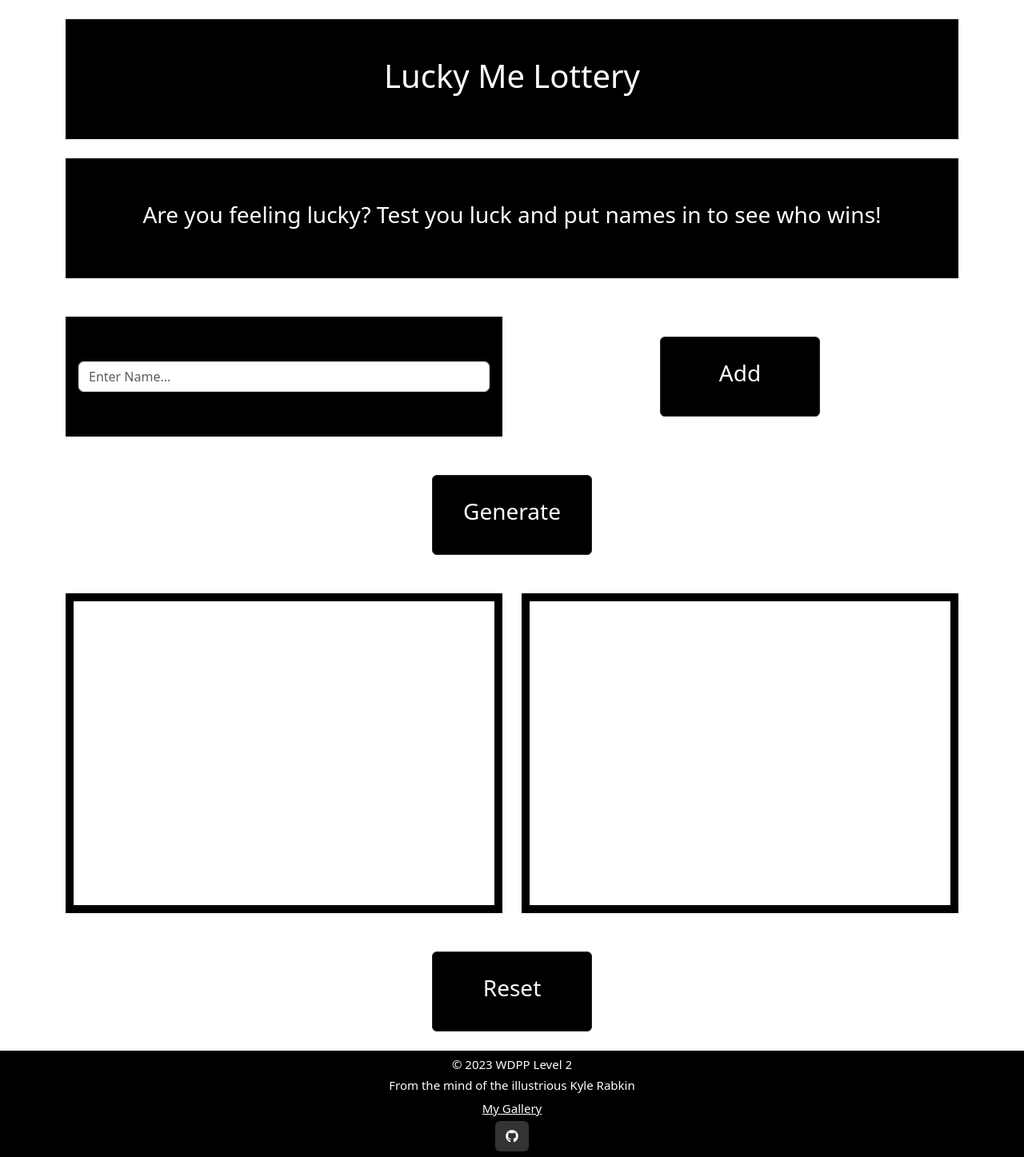
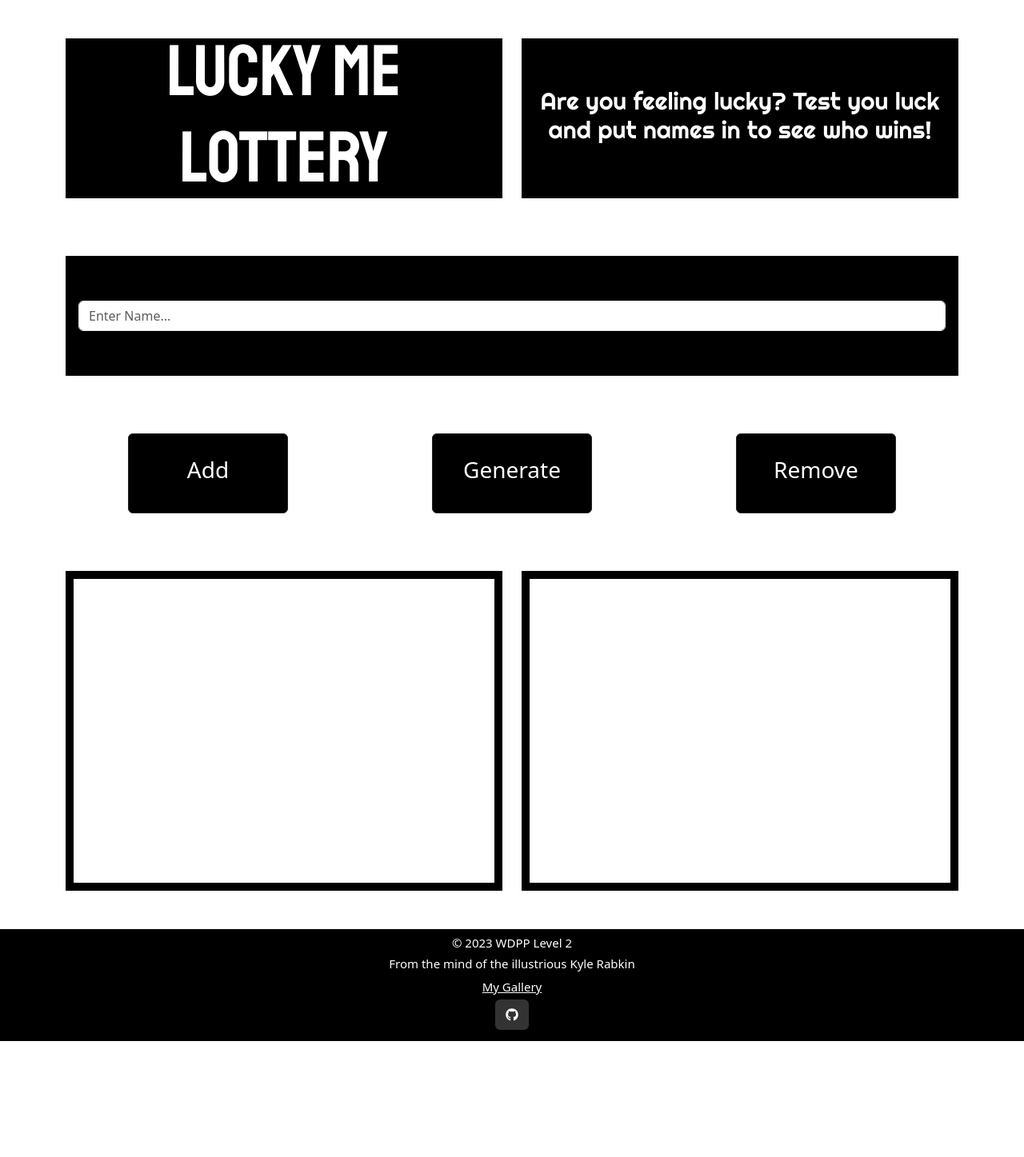
Before and after one commit to KyleRabkin61/Lucky-Me-Lottery, a plain HTML site: page index.html in a window 1280 px wide. Shown: the whole page at 80% size. After the commit the page ends 1302 px from the top, so only its background shows below. Drawn offline with nearby package versions, Linux system fonts and the light colour scheme.

Commit message:
bri helped me with fonts she is the best person ever :)

```diff
--- a/index.html
+++ b/index.html
@@ -18,6 +18,11 @@
 
     <link rel="stylesheet" href="https://cdnjs.cloudflare.com/ajax/libs/font-awesome/6.4.2/css/all.min.css">
 
+    <link rel="preconnect" href="https://fonts.googleapis.com">
+<link rel="preconnect" href="https://fonts.gstatic.com" crossorigin>
+<link href="https://fonts.googleapis.com/css2?family=Righteous&family=Staatliches&display=swap" rel="stylesheet">
+
+
     <!-- css link -->
 
     <link rel="stylesheet" href="style.css">
@@ -29,78 +34,79 @@
 
             <!-- title header -->
 
-            <div class="col-12">
+            <div class="col-12 col-lg-6 my-4">
                 <div class=" header justify-content-center d-flex align-items-center text-center">
-                    <h1 class="text-white">Lucky Me Lottery</h1>
+                    <h1 class="title">Lucky Me Lottery</h1>
+                </div>
+
+            </div>
+
+            <!-- sub header -->
+
+            <div class="col-12 col-lg-6 my-4">
+                <div class=" header justify-content-center d-flex align-items-center text-center p-3">
+                    <h3 class="sub-title">Are you feeling lucky? Test you luck and put names in to see who wins!</h3>
                 </div>
 
             </div>
         </div>
         <div class="row my-4">
 
-<!-- sub header -->
-
-            <div class="col-12">
-                <div class=" header justify-content-center d-flex align-items-center text-center p-3">
-                    <h3 class="text-white">Are you feeling lucky? Test you luck and put names in to see who wins!</h3>
-                </div>
-
-            </div>
-        </div>
-        <div class="row">
-
             <!-- input div -->
 
-            <div class="col-md-6 col-12 my-4">
-                <div class="header d-flex align-items-center justify-content-center text-center p-3" id="inputBox">
+            <div class="col-12 my-4">
+                <div class="input d-flex align-items-center justify-content-center text-center p-3" id="inputBox">
                     <input type="text" class="form-control" id="nameInput" placeholder="Enter Name...">
+                </div>
             </div>
         </div>
 
         <!-- add button -->
 
-            <div class="col-md-6 col-12 my-4 d-flex align-items-center justify-content-center text-center">
+        <div class="row my-4 justify-content-center text-center">
+            <div class="col-md-4 col-6 my-4 d-flex align-items-center justify-content-center text-center">
                 <button class="btn btn-dark generate" id="addNameBtn">
                     <h3 class="text-white">Add</h3>
             </div>
-        </div>
+
             <!-- generate button -->
-        <div class="row">
-            <div class="col-12 my-4 d-flex align-items-center justify-content-center text-center" id="randomName">
+
+            <div class="col-md-4 col-6 my-4 d-flex align-items-center justify-content-center text-center"
+                id="randomName">
                 <button class="btn btn-dark generate" id="pickRandomBtn">
                     <h3 class="text-white">Generate</h3>
             </div>
+
+            <!-- reset button -->
+
+            <div class="col-md-4 col-6 my-4 d-flex align-items-center justify-content-center text-center"
+                id="randomName">
+                <button class="btn btn-dark generate" id="pickRandomBtn">
+                    <h3 class="text-white">Remove</h3>
+            </div>
+
+
         </div>
 
         <!-- name divs -->
 
         <div class="row my-4">
-            <div class="col-12 col-md-6">
+            <div class="col-12 col-md-6 my-4">
                 <div class="names-display p-3 text-center text-md-start" id="listNameDisplay">
                     <ul id="nameList" class="list-group"></ul>
                 </div>
             </div>
-            <div class="col-12 col-md-6">
-                <div class="generated-name-display p-3 d-flex align-items-center justify-content-center text-center" id="randomName">
+            <div class="col-12 col-md-6 my-4">
+                <div class="generated-name-display p-3 d-flex align-items-center justify-content-center text-center"
+                    id="randomName">
                     <h1 class="text-black"></h1>
                 </div>
             </div>
         </div>
-
-<!-- reset button -->
-
-        <div class="row">
-            <div class="col-12 my-4 d-flex align-items-center justify-content-center text-center">
-                <button class="btn btn-dark reset">
-                    <h3 class="text-white">Reset</h3>
     </div>
-        </div>
-    </div>
-
     <!-- footer -->
 
     <footer class="text-white text-center py-2" id="footer">
-        <div class="container">
 
         <h1 class="footer-text">&copy; 2023 WDPP Level 2</h1>
 
@@ -113,10 +119,8 @@
 
         <!-- Github -->
 
-            <a class="btn text-white btn-floating m-1" style="background-color: #333333;" href="https://github.com/KyleRabkin61" target=”_blank”
-            role="button"><i class="fab fa-github"></i></a>
-
-        </div>
+        <a class="btn text-white btn-floating m-1" style="background-color: #333333;"
+            href="https://github.com/KyleRabkin61" target=”_blank” role="button"><i class="fab fa-github"></i></a>
     </footer>
 
     <script src="https://cdn.jsdelivr.net/npm/@popperjs/core@2.11.8/dist/umd/popper.min.js"
--- a/style.css
+++ b/style.css
@@ -11,13 +11,33 @@
     height: 100px;
 }
 
+
+
+.title{
+    font-family: "Staatliches", sans-serif;
+    font-weight: 400;
+    font-style: normal;
+    color: white;
+    font-size: 90px;
+}
+.sub-title{
+
+    font-family: "Righteous", sans-serif;
+    font-weight: 400;
+    font-style: normal;
+    color: white;
+    font-size:30px
+}
 /* divs */
 
 .header {
+    height: 200px;
+    background: black;
+}
+.input {
     height: 150px;
     background: black;
 }
-
 .names-display {
     background: white;
     border:10px solid black;
```
Lines whose indentation alone changed are shown as unchanged.
